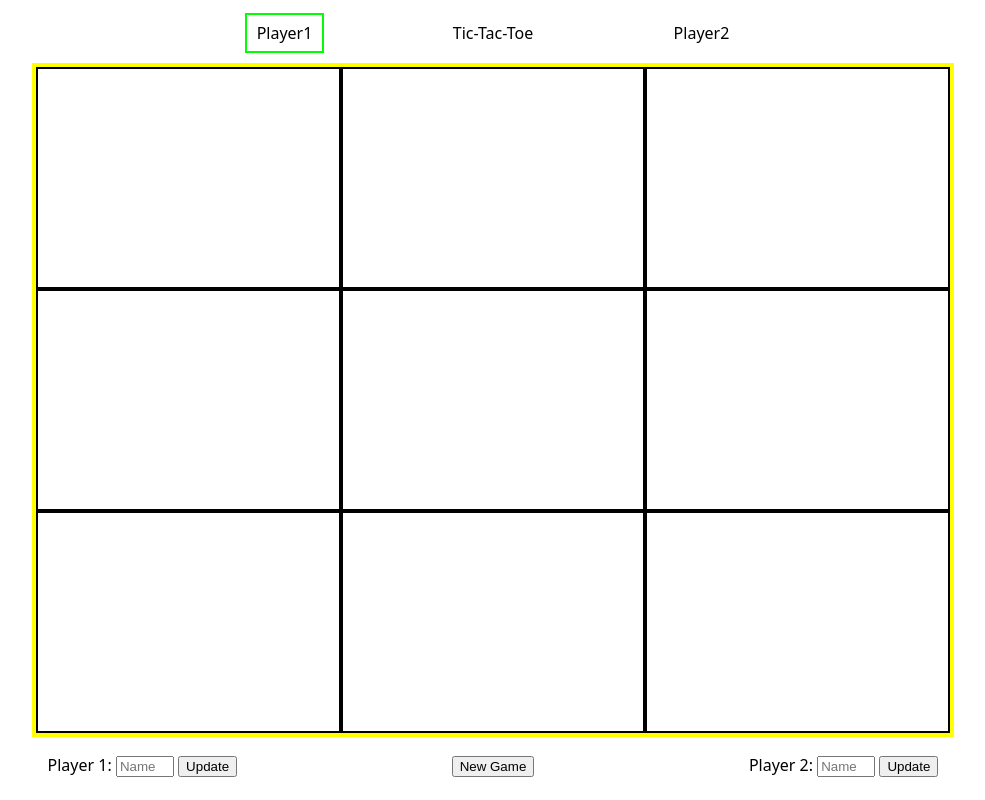
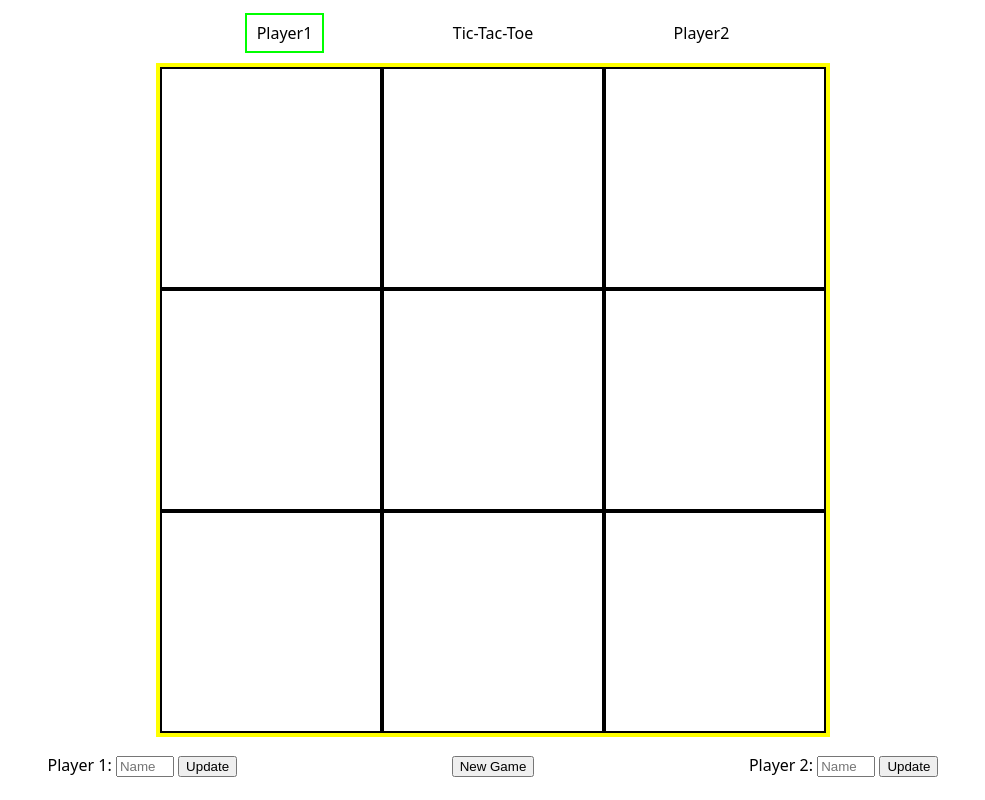
Before and after one commit to rpollard00/tictactoe, a plain HTML site: page index.html in a window 1280 px wide. Shown: the whole page, without its empty margins (147-1132 px from the left). Drawn offline with Linux system fonts and the light colour scheme.

Commit message:
Lock aspect ratio of grid

```diff
--- a/style.css
+++ b/style.css
@@ -29,7 +29,7 @@ body {
     grid-column: 2 / 3;
     grid-row: 2 / 3;
     height: 100%;
-    width: 100%;
+    aspect-ratio: 1 / 1;
     border: 4px solid yellow;
     display: flex;
     flex-direction: column;
```
